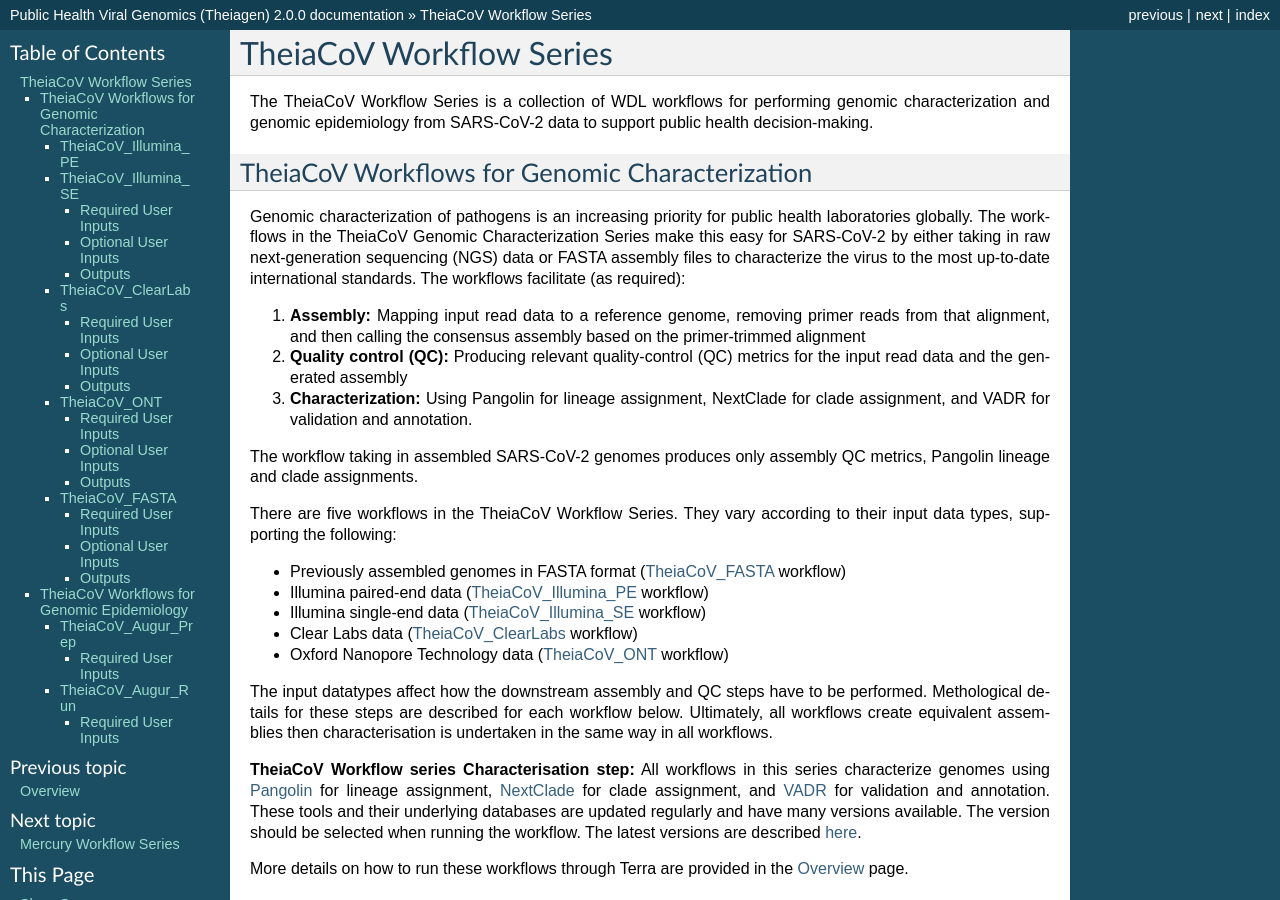
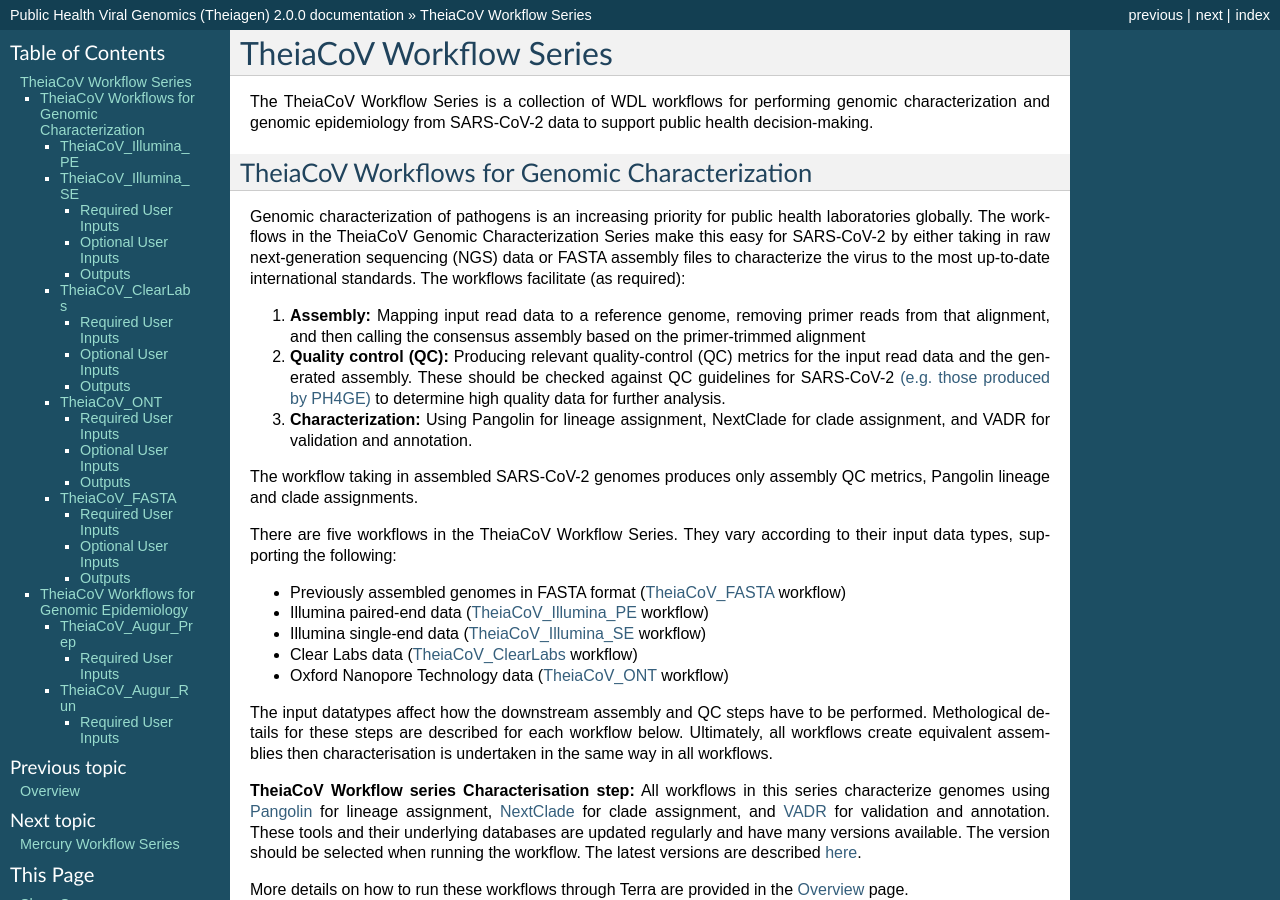
Before and after one commit to theiagen/public_health_viral_genomics, a Sphinx documentation site: the page built from docs/source/theiacov_workflows.rst, in a window 1280 px wide and 900 px high. Built offline with Sphinx 7.4.7, drawn with Linux system fonts in a browser that asks for light colours; pages that are not in the unit, such as notebooks, are missing from menus.

Commit message:
Added PH4GE QC guidance

```diff
--- a/docs/source/theiacov_workflows.rst
+++ b/docs/source/theiacov_workflows.rst
@@ -9,7 +9,7 @@ TheiaCoV Workflows for Genomic Characterization
 Genomic characterization of pathogens is an increasing priority for public health laboratories globally. The workflows in the TheiaCoV Genomic Characterization Series make this easy for SARS-CoV-2 by either taking in raw next-generation sequencing (NGS) data or FASTA assembly files to characterize the virus to the most up-to-date international standards. The workflows facilitate (as required):
 
 1. **Assembly:** Mapping input read data to a reference genome, removing primer reads from that alignment, and then calling the consensus assembly based on the primer-trimmed alignment
-2. **Quality control (QC):** Producing relevant quality-control (QC) metrics for the input read data and the generated assembly
+2. **Quality control (QC):** Producing relevant quality-control (QC) metrics for the input read data and the generated assembly. These should be checked against QC guidelines for SARS-CoV-2 `(e.g. those produced by PH4GE) <https://github.com/pha4ge/pipeline-resources/blob/udubs-qc-guidance-dev/docs/qc-solutions.md#gisaid-assembly-acceptance-criteria>`_ to determine high quality data for further analysis.
 3. **Characterization:** Using Pangolin for lineage assignment, NextClade for clade assignment, and VADR for validation and annotation.
 
 The workflow taking in assembled SARS-CoV-2 genomes produces only assembly QC metrics, Pangolin lineage and clade assignments.
```
